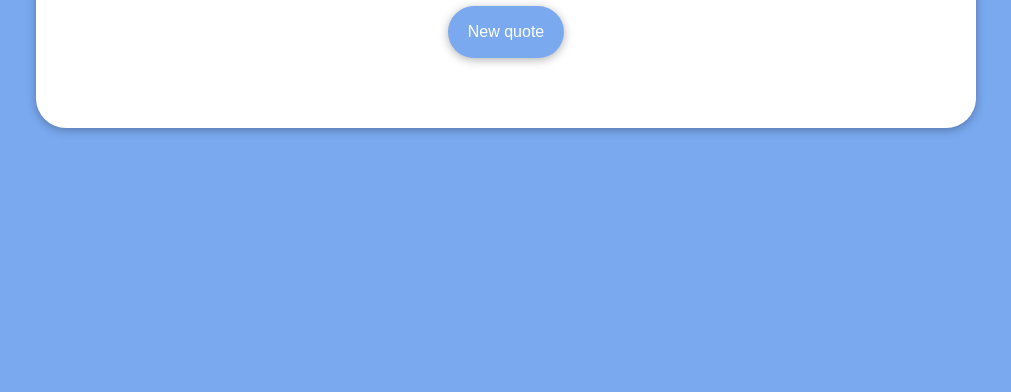
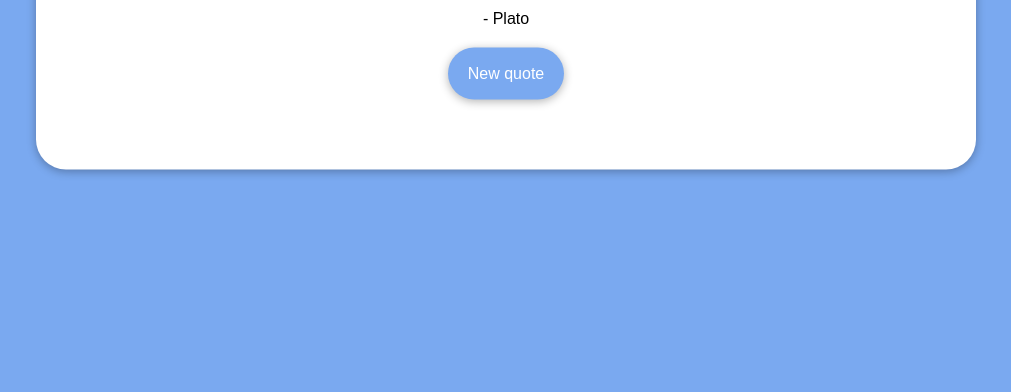
Before and after one commit to vayudarji/quote-of-the-day, a plain HTML site: page index.html in a window 1280 px wide. Shown: the part 408-800 px from the top of the page, without its empty margins (134-1145 px from the left). Drawn offline with Linux system fonts and the light colour scheme; the site is published under a folder, as on GitHub Pages, so addresses that start at the root find nothing.

Commit message:
updating html

```diff
--- a/index.html
+++ b/index.html
@@ -14,6 +14,6 @@
       <button onclick="getQuote()">New quote</button>
     </div>
 
-    <script src="/js/script.js"></script>
+    <script src="script.js"></script>
   </body>
 </html>
```
